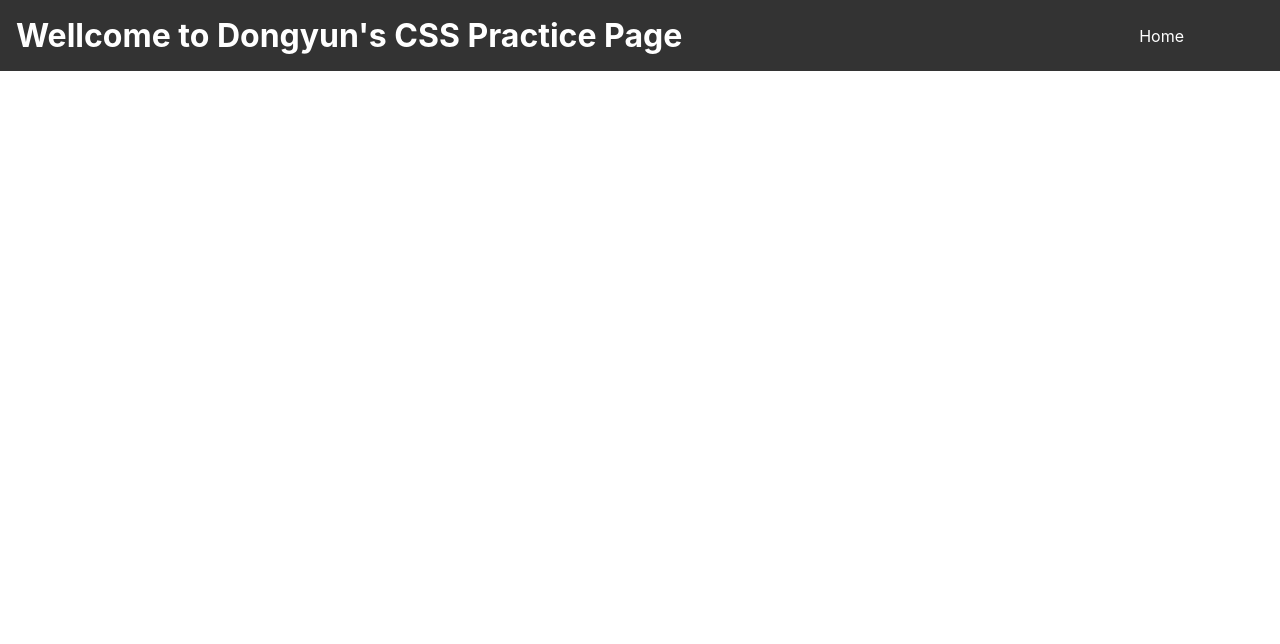
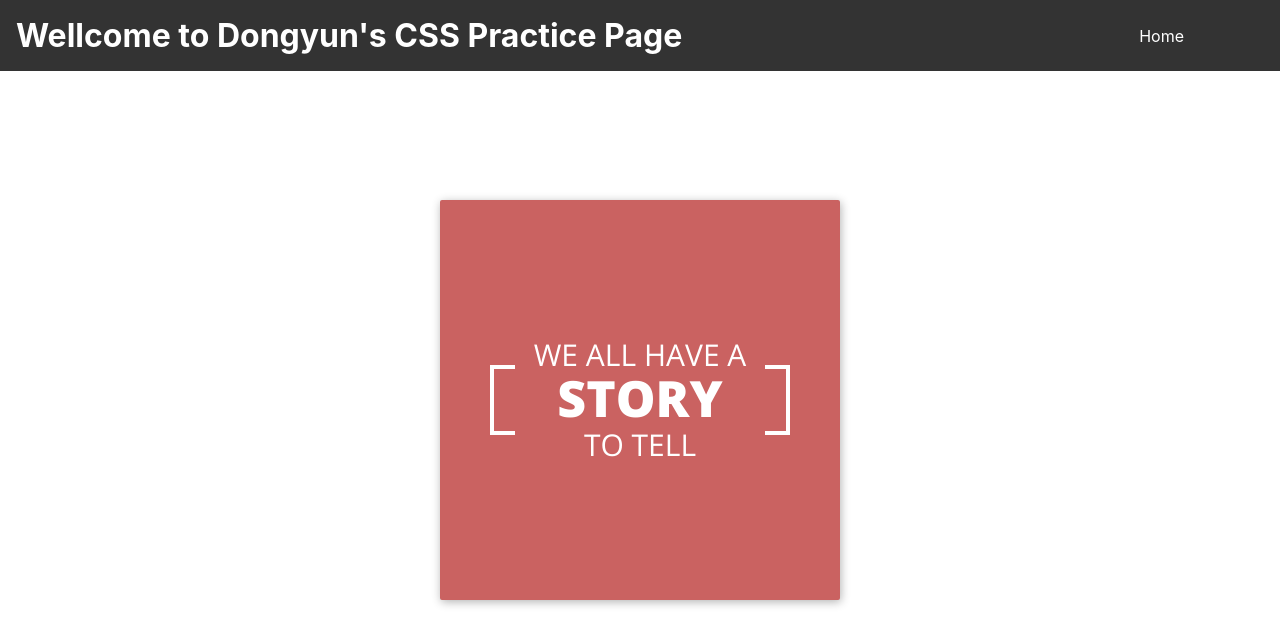
Before and after one commit to dongyunkim96/CSS-Experience, a React (Create React App) app in the folder my-app/: page /23 in a window 1280 px wide. Shown: the top 644 px of the page. Built offline with nearby package versions, Linux system fonts and the light colour scheme.

Commit message:
day24 done

```diff
--- a/my-app/src/App.js
+++ b/my-app/src/App.js
@@ -25,6 +25,8 @@ import Page19 from './pages/19/Page19';
 import Page20 from './pages/20/Page20';
 import Page21 from './pages/21/Page21';
 import Page22 from './pages/22/Page22';
+import Page23 from './pages/23/Page23';
+import Page24 from './pages/24/Page24';
 
 function App() {
   return (
@@ -54,6 +56,8 @@ function App() {
         <Route path='/20' element={<Page20 />} />
         <Route path='/21' element={<Page21 />} />
         <Route path='/22' element={<Page22 />} />
+        <Route path='/23' element={<Page23 />} />
+        <Route path='/24' element={<Page24 />} />
       </Routes>
     </AppContainer>
   );
--- a/my-app/src/pages/22/Page22.css
+++ b/my-app/src/pages/22/Page22.css
@@ -38,7 +38,7 @@
 
 	.small {
 		font-weight: 300;
-		font-size: 16px;
+		font-size: 25px;
 	}
 
 }
--- /dev/null
+++ b/my-app/src/pages/23/Page23.css
@@ -0,0 +1,270 @@
+@import url(https://fonts.googleapis.com/css?family=Open+Sans:800,300);
+
+.frame23 {
+  position: absolute;
+  top: 50%;
+  left: 50%;
+  width: 400px;
+  height: 400px;
+  margin-top: -200px;
+  margin-left: -200px;
+  border-radius: 2px;
+  box-shadow: 1px 2px 10px 0px rgba(0,0,0,0.3);
+  overflow: hidden;
+  background: #ca6261;
+  color: #fff;
+  font-family: 'Open Sans', Helvetica, sans-serif;
+  -webkit-font-smoothing: antialiased;
+  -moz-osx-font-smoothing: grayscale;
+}
+
+.circle23 {
+	position: absolute;
+	z-index: 10;
+	height: 50px;
+	width: 50px;
+	top: 175px;
+	left: 175px;
+	background: #fff;
+	border-radius: 50%;
+	animation: circle 1s ease-in-out;
+	animation-fill-mode: forwards;
+}
+
+.line23 {
+	position: absolute;
+	z-index: 10;
+	width: 150px;
+	height: 4px;
+	top: 198px;
+	background: #fff;
+	transform: scaleX(0);
+
+	&.left23 {
+		left: 50px;
+		transform-origin: 100% 50%;
+		animation: lines 1s ease-in-out .8s, line-left 1s steps(1) .8s;
+	}
+
+	&.right23 {
+		right: 50px;
+		transform-origin: 0% 50%;
+		animation: lines 1s ease-in-out .8s, line-right 1s steps(1) .8s;
+	}
+
+}
+
+.bracket23 {
+	position: absolute;
+	z-index: 10;
+	height: 70px;
+	width: 4px;
+	top: 165px;
+	background: #fff;
+	animation: bracket .4s ease-out 1.7s;
+	animation-fill-mode: both;
+
+	&:before, &:after {
+		position: absolute;
+		display: block;
+		content: '';
+		width: 25px;
+		height: 4px;
+		background: #fff;
+	}
+
+	&.left23 {
+		left: 50px;
+
+		&:before {
+			top: 0;
+			left: 0;
+			transform-origin: 0% 50%;
+			animation: bracket-line .2s ease-out 2.1s;
+			animation-fill-mode: both;
+		}
+
+		&:after {
+			bottom: 0;
+			left: 0;
+			transform-origin: 0% 50%;
+			animation: bracket-line .2s ease-out 2.1s;
+			animation-fill-mode: both;
+		}
+
+	}
+
+	&.right23 {
+		right: 50px;
+
+		&:before {
+			top: 0;
+			right: 0;
+			transform-origin: 100% 50%;
+			animation: bracket-line .2s ease-out 2.1s;
+			animation-fill-mode: both;
+		}
+
+		&:after {
+			bottom: 0;
+			right: 0;
+			transform-origin: 100% 50%;
+			animation: bracket-line .2s ease-out 2.1s;
+			animation-fill-mode: both;
+		}
+
+	}
+
+}
+
+.big23 {
+	position: absolute;
+	z-index: 5;
+	top: 173px;
+	width: 400px;
+	text-align: center;
+	font-weight: 800;
+	font-size: 50px;
+	color: #FFFFFF;
+	line-height: 50px;
+	text-transform: uppercase;
+}
+
+.hide23 {
+	position: absolute;
+	z-index: 7;
+	width: 400px;
+	height: 50px;
+	background: #ca6261;
+	left: 0;
+	animation: reveal .4s ease-out 1.7s;
+	animation-fill-mode: both;
+
+	&.top23 {
+		bottom: 49%;
+		transform-origin: 50% 0%;
+	}
+
+	&.bottom23 {
+		top: 49%;
+		transform-origin: 50% 100%;
+	}
+
+}
+
+.small23 {
+	position: absolute;
+	z-index: 10;
+	width: 400px;
+	text-align: center;
+	left: 0;
+	font-weight: 300;
+	font-size: 30px;
+	color: #FFFFFF;
+	line-height: 30px;
+	text-transform: uppercase;
+
+	&.top23 {
+		top: 140px;
+		animation: small-top .5s ease-out 2.2s;
+		animation-fill-mode: both;
+	}
+
+	&.bottom23 {
+		bottom: 140px;
+		animation: small-bottom .5s ease-out 2.2s;
+		animation-fill-mode: both;
+	}
+
+}
+
+@keyframes circle {
+	0% {
+		transform: scale(1);
+	}
+	50% {
+		transform: scale(1.2);
+	}
+	90%, 100% {
+		transform: scale(0);
+	}
+}
+
+@keyframes lines {
+	0% {
+		transform: scaleX(0);
+	}
+	50% {
+		transform: scaleX(1);
+	}
+	100% {
+		transform: scaleX(0);
+	}
+}
+
+@keyframes line-left {
+	0% {
+		transform-origin: 100% 50%;
+	}
+	50%, 100% {
+		transform-origin: 0% 50%;
+	}
+}
+
+@keyframes line-right {
+	0% {
+		transform-origin: 0% 50%;
+	}
+	50%, 100% {
+		transform-origin: 100% 50%;
+	}
+}
+
+@keyframes bracket {
+	0% {
+		transform: scaleY(0);
+	}
+	100% {
+		transform: scaleY(1);
+	}
+}
+
+@keyframes bracket-line {
+	0% {
+		transform: scaleX(0);
+	}
+	100% {
+		transform: scaleX(1);
+	}
+}
+
+@keyframes reveal {
+	0% {
+		transform: scaleY(1);
+	}
+	100% {
+		transform: scaleY(0);
+	}
+}
+
+@keyframes small-top {
+	0% {
+		transform: translateX(-20px);
+		opacity: 0;
+	}
+	100% {
+		transform: translateX(0);
+		opacity: 1;
+	}
+}
+
+@keyframes small-bottom {
+	0% {
+		transform: translateX(20px);
+		opacity: 0;
+	}
+	100% {
+		transform: translateX(0);
+		opacity: 1;
+	}
+}
--- /dev/null
+++ b/my-app/src/pages/23/Page23.js
@@ -0,0 +1,20 @@
+import "./Page23.css";
+
+const Page23 = () => {
+    return (
+        <div className="frame23">
+            <div className="circle23"></div>
+            <div className="line23 left23"></div>
+            <div className="line23 right23"></div>
+            <div className="bracket23 left23"></div>
+            <div className="bracket23 right23"></div>
+            <div className="small23 top23">We All Have A</div>
+            <div className="big23">Story</div>
+            <div className="small23 bottom23">To Tell</div>
+            <div className="hide23 top23"></div>
+            <div className="hide23 bottom23"></div>
+        </div>
+    );
+};
+
+export default Page23;
--- /dev/null
+++ b/my-app/src/pages/24/Page24.css
@@ -0,0 +1,141 @@
+@import url(https://fonts.googleapis.com/css?family=Open+Sans:600);
+
+.body24 {
+  background: white;
+  display: flex;
+  justify-content: center;
+  align-items: center;
+  height: 100vh;
+  overflow: hidden;
+  position: relative;
+}
+
+.frame24 {
+  position: absolute;
+  width: 400px;
+  height: 400px;
+  border-radius: 3px;
+  margin: 0;
+  overflow: hidden;
+  box-shadow: 1px 2px 10px 0px rgba(0, 0, 0, 0.3);
+  background: #d23b67;
+  font-family: "Open Sans";
+  color: #fff;
+  display: flex;
+  flex-direction: column;
+  align-items: center;
+  text-transform: uppercase;
+}
+
+.hidden24 {
+  display: none;
+}
+
+.botton24 {
+  letter-spacing: 2px;
+  position: absolute;
+  top: 175px;
+  font-size: 20px;
+  box-sizing: border-box;
+  border: 2px solid #fff;
+  font-weight: 600;
+  width: 260px;
+  height: 60px;
+  left: 70px;
+  text-align: center;
+  line-height: 55px;
+  cursor: pointer;
+  border-radius: 30px;
+  transition: all 0.3s ease-in-out;
+  z-index: 1;
+}
+.boton24:hover {
+  background: #953452;
+}
+
+img {
+  position: absolute;
+  z-index: 2;
+  top: 16px;
+  left: 15px;
+  opacity: 0;
+}
+
+.circulo {
+  position: absolute;
+  width: 60px;
+  height: 60px;
+  z-index: 2;
+  top: 175px;
+  left: 170px;
+  fill: none;
+  stroke: #fff;
+  stroke-width: 2px;
+  stroke-linecap: round;
+  stroke-dasharray: 183 183;
+  stroke-dashoffset: 183;
+  pointer-events: none;
+  transform: rotate(-90deg);
+}
+
+input:checked ~ .botton24 {
+  animation: boton 0.5s ease both, llenar 0.5s ease-out 1.5s forwards;
+}
+input:checked ~ .botton24 img {
+  animation: img 0.5s ease-out 1.5s both;
+}
+input:checked ~ .circulo {
+  animation: circulo 2s ease-out 0.5s both;
+}
+
+@keyframes llenar {
+  0% {
+    background: transparent;
+    border-color: #fff;
+  }
+  100% {
+    background: #fff;
+  }
+}
+@keyframes img {
+  0% {
+    opacity: 0;
+  }
+  100% {
+    opacity: 1;
+  }
+}
+@keyframes boton {
+  0% {
+    width: 260px;
+    left: 70px;
+    border-color: #fff;
+    color: #fff;
+  }
+  50% {
+    color: transparent;
+  }
+  100% {
+    width: 60px;
+    left: 170px;
+    border-color: #45B078;
+    background: transparent;
+    color: transparent;
+  }
+}
+@keyframes circulo {
+  0% {
+    stroke-dashoffset: 183;
+  }
+  50% {
+    stroke-dashoffset: 0;
+    stroke-dasharray: 183;
+    transform: rotate(-90deg) scale(1);
+    opacity: 1;
+  }
+  90%, 100% {
+    stroke-dasharray: 500 500;
+    transform: rotate(-90deg) scale(2);
+    opacity: 0;
+  }
+}
--- /dev/null
+++ b/my-app/src/pages/24/Page24.js
@@ -0,0 +1,18 @@
+import "./Page24.css";
+
+const Page24 = () => {
+    return (
+        <div className="body24">
+          <div className="frame24">
+            <input type="checkbox" id="botton24" className="hidden24" />
+            <label className="botton24" htmlFor="botton24">Finish
+            <img src="https://100dayscss.com/codepen/checkmark-green.svg" alt="checkmark"/></label>
+            <svg className="circulo">
+                <circle cx="30" cy="30" r="29"></circle>
+            </svg>
+          </div>
+        </div>
+    );
+};
+
+export default Page24;
```
